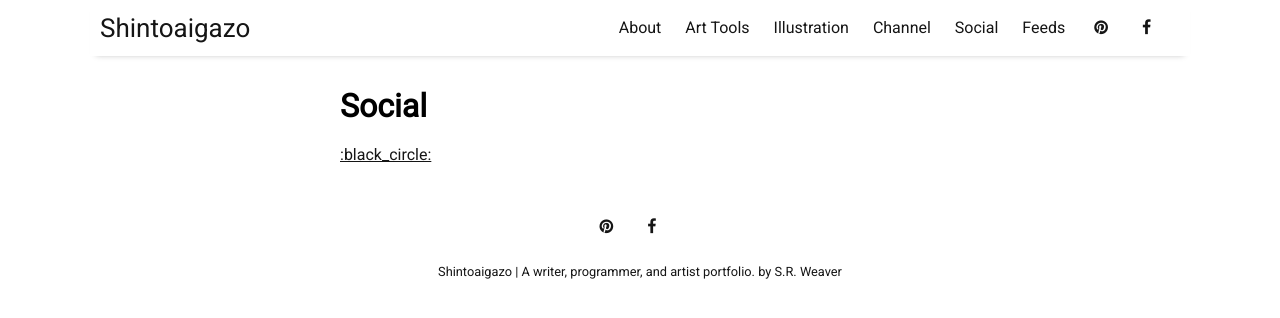
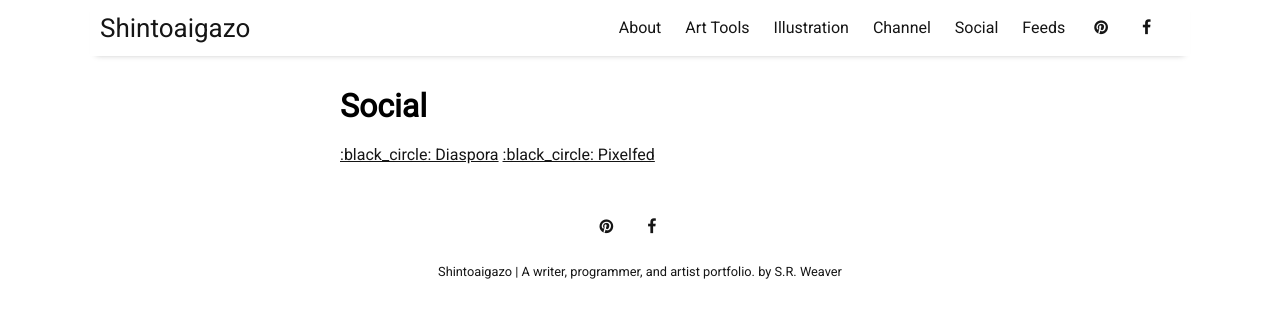
Before and after one commit to LWFlouisa/Portfolio, a Jekyll site: the page built from pages/social.md, in a window 1280 px wide. Shown: the top 318 px of the page. Built offline with Jekyll 4.4.1, drawn with Linux system fonts in a browser that asks for light colours; nearby versions of some CDN libraries.

Commit message:
Update social.md

```diff
--- a/pages/social.md
+++ b/pages/social.md
@@ -3,4 +3,5 @@ layout: page
 title: Social
 permalink: /social
 ---
-[:black_circle:](https://diasp.org/u/lwflouisa)
+[:black_circle: Diaspora](https://diasp.org/u/lwflouisa)
+[:black_circle: Pixelfed](https://pixelfed.de/LWFlouisa)
```
